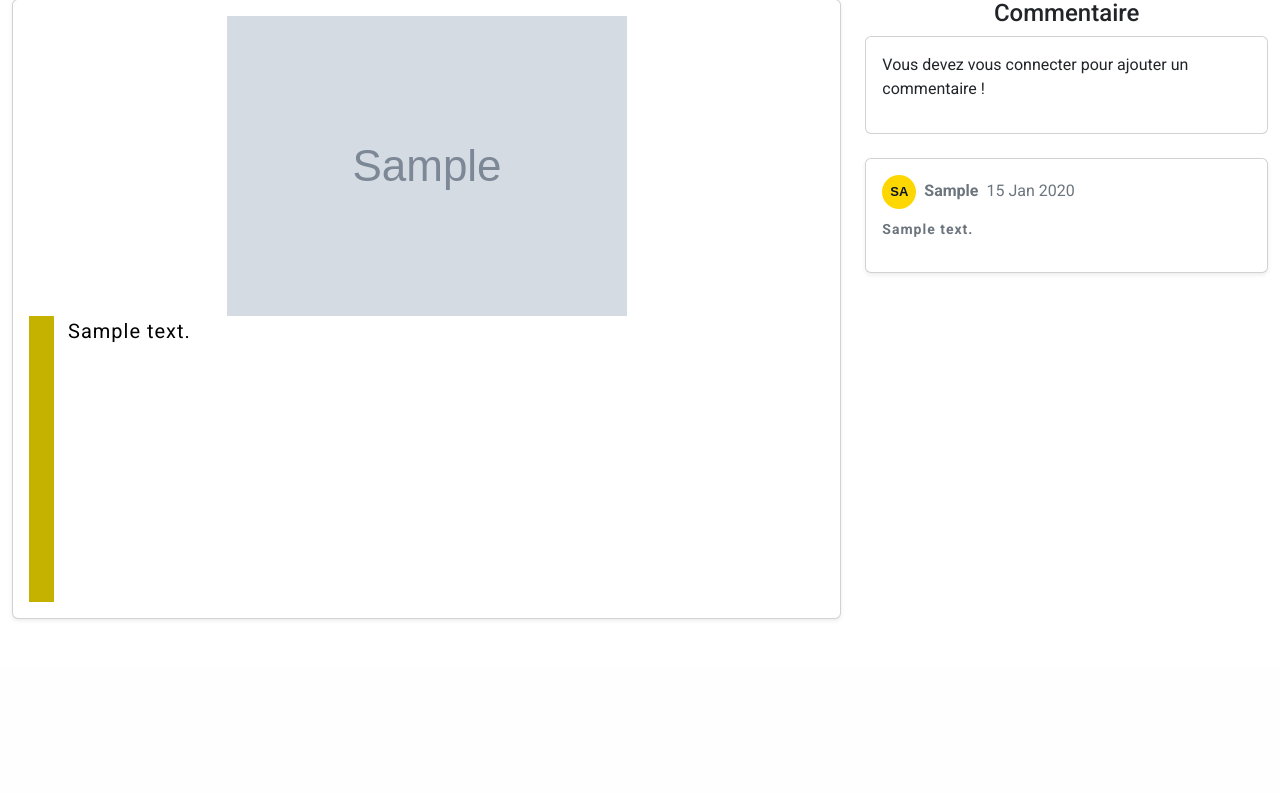
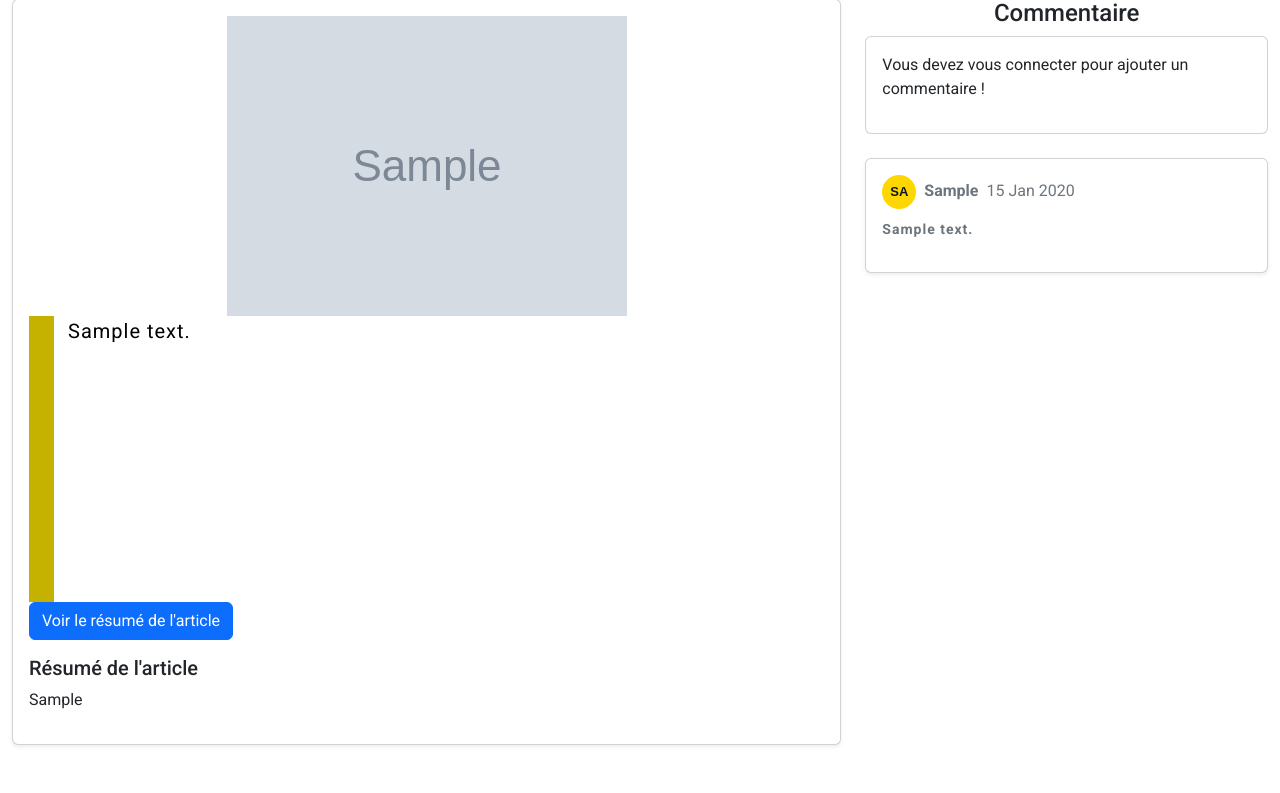
Before and after one commit to m3dev4/joj_News, a Django app: page /articles/1/ in a window 1280 px wide. Shown: the part 517-1310 px from the top of the page. Before the commit the page ends 1137 px from the top, so only its background shows below. Run offline with Django 5.2, Linux system fonts and the light colour scheme; tables that the repository leaves empty hold one stand-in row (values such as "Sample post"); grey boxes marked "Sample" are stand-in pictures; some libraries are stand-ins or nearby versions.

Commit message:
feat: implement automated article summarization using Ollama and add email notifications for comments

```diff
--- a/article/apps.py
+++ b/article/apps.py
@@ -3,6 +3,7 @@ from django.apps import AppConfig
 
 class ArticleConfig(AppConfig):
     name = 'article'
+    default_auto_field = 'django.db.models.BigAutoField'
 
     def ready(self):
         import article.signals
--- a/article/models.py
+++ b/article/models.py
@@ -16,6 +16,7 @@ class Articles(models.Model):
     image = models.ImageField(upload_to="articles/", blank=True, null=True)
     date = models.DateTimeField(auto_now_add=True)
     categorie = models.ForeignKey(Categories, on_delete=models.CASCADE)
+    resume = models.TextField(blank=True, null=True)
 
     def __str__(self):
         return self.titre
--- a/article/templates/detailArticle.html
+++ b/article/templates/detailArticle.html
@@ -39,6 +39,19 @@
                 <div class="progress-content"></div>
                 <p class="text-black content">{{article.contenu}}</p>
               </div>
+
+              <form action="{% url 'resume_article' article.id %}" method="get">
+                <button class="btn btn-primary" type="submit">
+                  Voir le résumé de l'article
+                </button>
+              </form>
+
+              {% if article.resume %}
+              <div class="mt-3">
+                <h5>Résumé de l'article</h5>
+                <p>{{ article.resume }}</p>
+              </div>
+              {% endif %}
             </div>
           </div>
         </div>
@@ -124,13 +137,14 @@
                         </form>
                       </div>
                       <div>
-
-                        <form action="{% url 'supprimerCommentaire' commentaire.id  %}">
-                        {% csrf_token %}
-                        <button class="btn btn-danger d-flex" type="submit">
-                          <i class="fa-solid fa-trash"></i>Supprimer
-                        </button>
-                      </form>
+                        <form
+                          action="{% url 'supprimerCommentaire' commentaire.id  %}"
+                        >
+                          {% csrf_token %}
+                          <button class="btn btn-danger d-flex" type="submit">
+                            <i class="fa-solid fa-trash"></i>Supprimer
+                          </button>
+                        </form>
                       </div>
                     </div>
                     {% endif %}
--- a/article/urls.py
+++ b/article/urls.py
@@ -9,6 +9,7 @@ urlpatterns = [
     path("articles/<int:pk>/ajouter-commentaire/", views.ajout_commentaire, name="ajout-commentaire"),
     path("articles/<int:pk>/commenter/", views.UpdateCommentaire.as_view(), name="updateCommentaire"),
     path("articles/<int:pk>", views.supprimer_commentaire, name="supprimerCommentaire"),
-    path("articles/categorie/<int:id>/", views.categorie_article_by_categortie, name="categorie_article_by_categortie")
+    path("articles/categorie/<int:id>/", views.categorie_article_by_categortie, name="categorie_article_by_categortie"),
+    path("articles/<int:id>/resume/", views.resume_article, name="resume_article"),
 
 ]
--- a/article/views.py
+++ b/article/views.py
@@ -9,7 +9,7 @@ from django.contrib.auth.decorators import login_required
 from .forms import CommentaireForm
 from django.views.generic.edit import UpdateView
 from django.contrib.auth.mixins import LoginRequiredMixin
-
+import ollama
 
 
 def accueil(request):
@@ -35,35 +35,39 @@ def list_articles(request):
         request, "articles.html", {"articles": articles, "categories": categories}
     )
 
+
 def categorie_article_by_categortie(request, id):
     categorie = Categories.objects.get(id=id)
     articles = Articles.objects.filter(categorie=categorie)
     categories = Categories.objects.all()
 
-    return render(request, "articles.html", {
-        "articles": articles,
-        "categories": categories
-    })
+    return render(
+        request, "articles.html", {"articles": articles, "categories": categories}
+    )
 
 
 def detail_article(request, id):
     article = get_object_or_404(Articles, id=id)
     form = CommentaireForm()
-    commentaires = Commentaires.objects.filter(article=article).order_by('-date')
-    return render(request, "detailArticle.html", {"article": article, "form": form, "commentaires": commentaires})
+    commentaires = Commentaires.objects.filter(article=article).order_by("-date")
+    return render(
+        request,
+        "detailArticle.html",
+        {"article": article, "form": form, "commentaires": commentaires},
+    )
 
 
 @login_required
 def ajout_commentaire(request, pk):
     article = get_object_or_404(Articles, pk=pk)
-    if request.method == 'POST':
+    if request.method == "POST":
         form = CommentaireForm(request.POST)
         if form.is_valid():
             commentaire = form.save(commit=False)
             commentaire.article = article
             commentaire.auteur = request.user
             commentaire.save()
-    return redirect('detailArticle', id=pk)
+    return redirect("detailArticle", id=pk)
 
 
 @login_required
@@ -71,7 +75,8 @@ def supprimer_commentaire(request, pk):
     commentaire = get_object_or_404(Commentaires, pk=pk)
     if request.user == commentaire.auteur:
         commentaire.delete()
-    return redirect('detailArticle', id=commentaire.article.pk)
+    return redirect("detailArticle", id=commentaire.article.pk)
+
 
 class UpdateCommentaire(LoginRequiredMixin, UpdateView):
     model = Commentaires
@@ -80,3 +85,38 @@ class UpdateCommentaire(LoginRequiredMixin, UpdateView):
 
     def get_success_url(self):
         return reverse_lazy("detailArticle", kwargs={"id": self.object.article.pk})
+
+
+def resume_article(request, id):
+    article = get_object_or_404(Articles, id=id)
+
+    try:
+
+        if article.resume:
+            resume = article.resume
+            return render(
+                request, "detailArticle.html", {"article": article, "resume": resume}
+            )
+
+        else:
+            content_limite = article.contenu[:4000]
+            prompt = f"Tu es en experte en rédaction d'article. Résume l'article suivant en quelques mots sans perdre le contexte. tu n'as pas besoin de specialiser les nombres : {content_limite}"
+            response = ollama.chat(
+            model="mistral", messages=[{"role": "user", "content": prompt}]
+            )
+            resume = response["message"]["content"]
+            article.resume = resume
+            article.save()
+            return render(
+                request, "detailArticle.html", {"article": article, "resume": resume}
+            )
+
+    except Exception as e:
+        error_message = (
+            f"Une erreur s'est produite lors de la génération du résumé : {str(e)}"
+        )
+        return render(
+            request,
+            "resumeArticle.html",
+            {"article": article, "error_message": error_message},
+        )
--- a/config/settings.py
+++ b/config/settings.py
@@ -45,7 +45,7 @@ INSTALLED_APPS = [
     "django.contrib.sessions",
     "django.contrib.messages",
     "django.contrib.staticfiles",
-    "article",
+    "article.apps.ArticleConfig",
 ]
 
 MIDDLEWARE = [
--- a/templates/base.html
+++ b/templates/base.html
@@ -23,6 +23,8 @@
       integrity="sha384-FKyoEForCGlyvwx9Hj09JcYn3nv7wiPVlz7YYwJrWVcXK/BmnVDxM+D2scQbITxI"
       crossorigin="anonymous"
     ></script>
+    <script src="https://cdn.jsdelivr.net/npm/@tailwindcss/browser@4"></script>
+
     <link
       href="https://cdn.jsdelivr.net/npm/daisyui@5"
       rel="stylesheet"
@@ -73,16 +75,18 @@
     </header>
     {%block content%} {%endblock%}
     <script>
-      const toggle = document.getElementById('navbarToggle');
-      const links  = document.getElementById('navbarLinks');
-      toggle.addEventListener('click', () => {
-        links.classList.toggle('open');
-        toggle.classList.toggle('active');
+      const toggle = document.getElementById("navbarToggle");
+      const links = document.getElementById("navbarLinks");
+      toggle.addEventListener("click", () => {
+        links.classList.toggle("open");
+        toggle.classList.toggle("active");
       });
-      links.querySelectorAll('a').forEach(a => a.addEventListener('click', () => {
-        links.classList.remove('open');
-        toggle.classList.remove('active');
-      }));
+      links.querySelectorAll("a").forEach((a) =>
+        a.addEventListener("click", () => {
+          links.classList.remove("open");
+          toggle.classList.remove("active");
+        }),
+      );
     </script>
   </body>
 </html>
```
Also changed, not shown: article/signals.py (+35 -2 lines), article/templates/resumeArticle.html (added, +17 -0 lines), article/migrations/0007_articles_resume.py (added), requirements.txt (renamed from requierments.txt).
